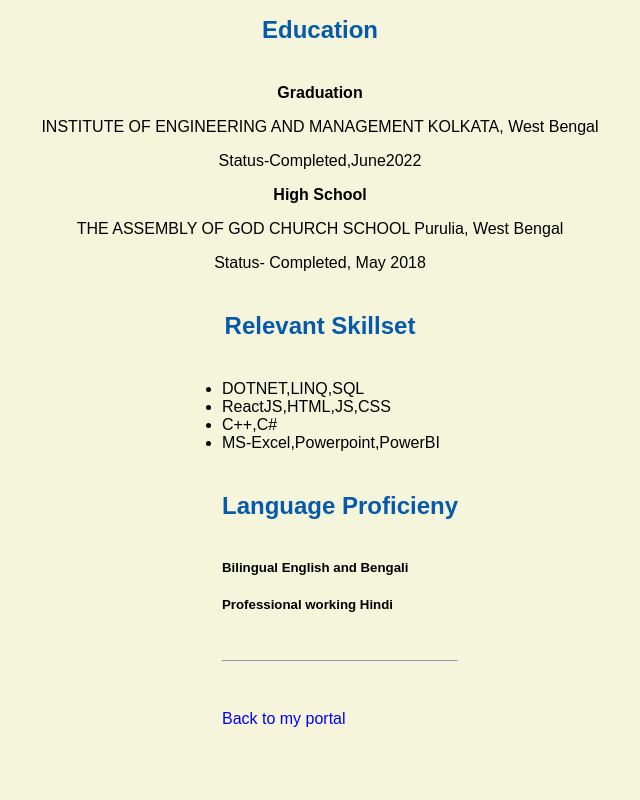
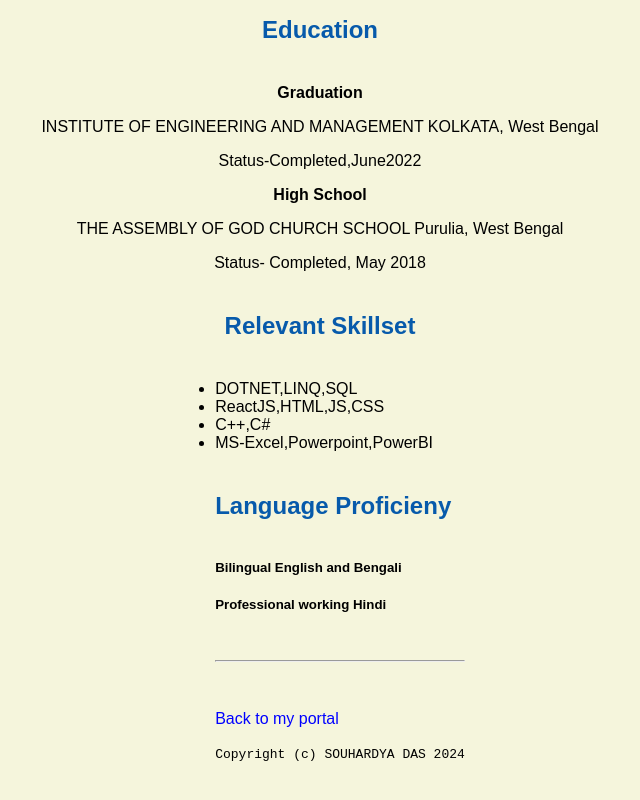
Before and after one commit to dassouhardya/dassouhardya.github.io, a plain HTML site: page resume.html in a window 1280 px wide. Shown: the part 871-1671 px from the top of the page, without its empty margins (320-960 px from the left). Before the commit the page ends 1639 px from the top, so only its background shows below. Drawn offline with Linux system fonts and the light colour scheme.

Commit message:
Update resume.html

```diff
--- a/resume.html
+++ b/resume.html
@@ -52,6 +52,7 @@
    <footer>
      <hr>
      <p><a href="index.html"> Back to my portal </a> </p>
+     <code> Copyright (c) SOUHARDYA DAS 2024</code>
    </footer>
 
  </html>
```
